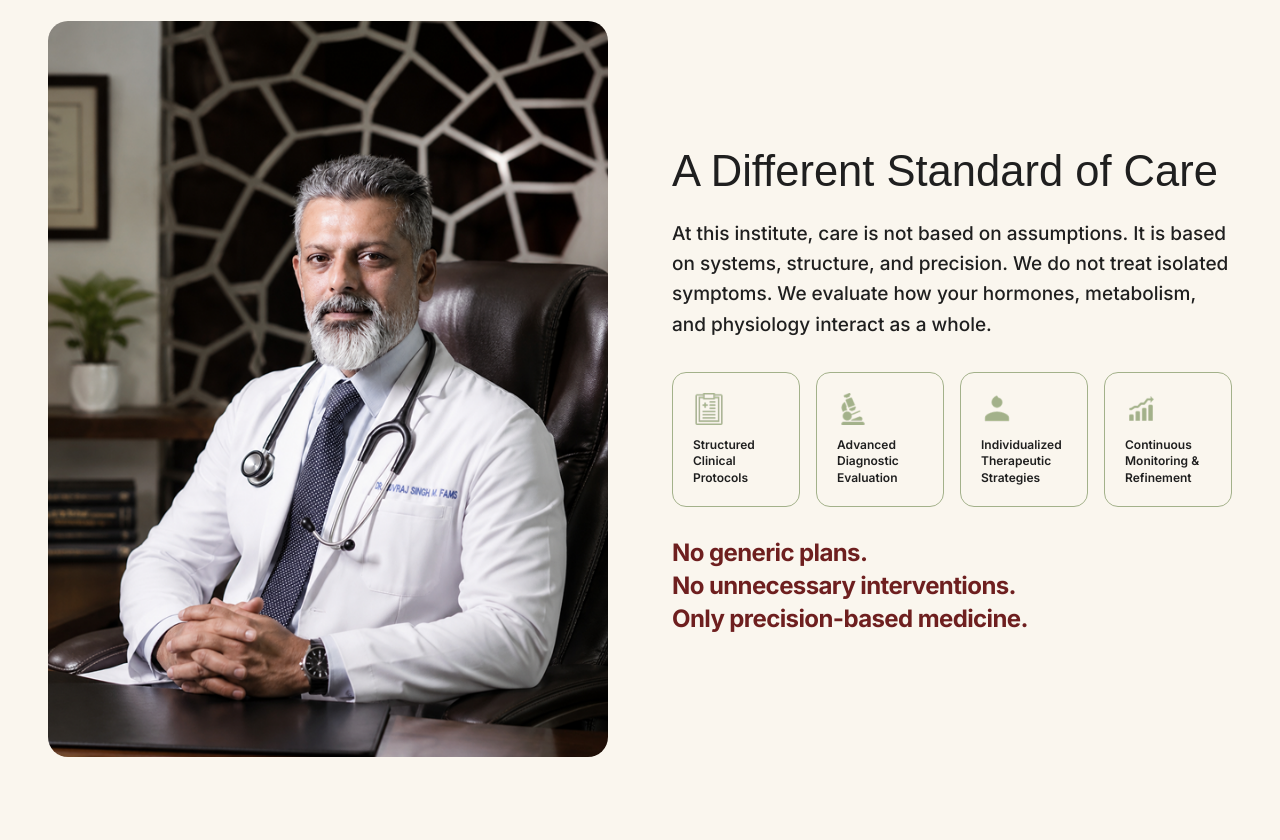
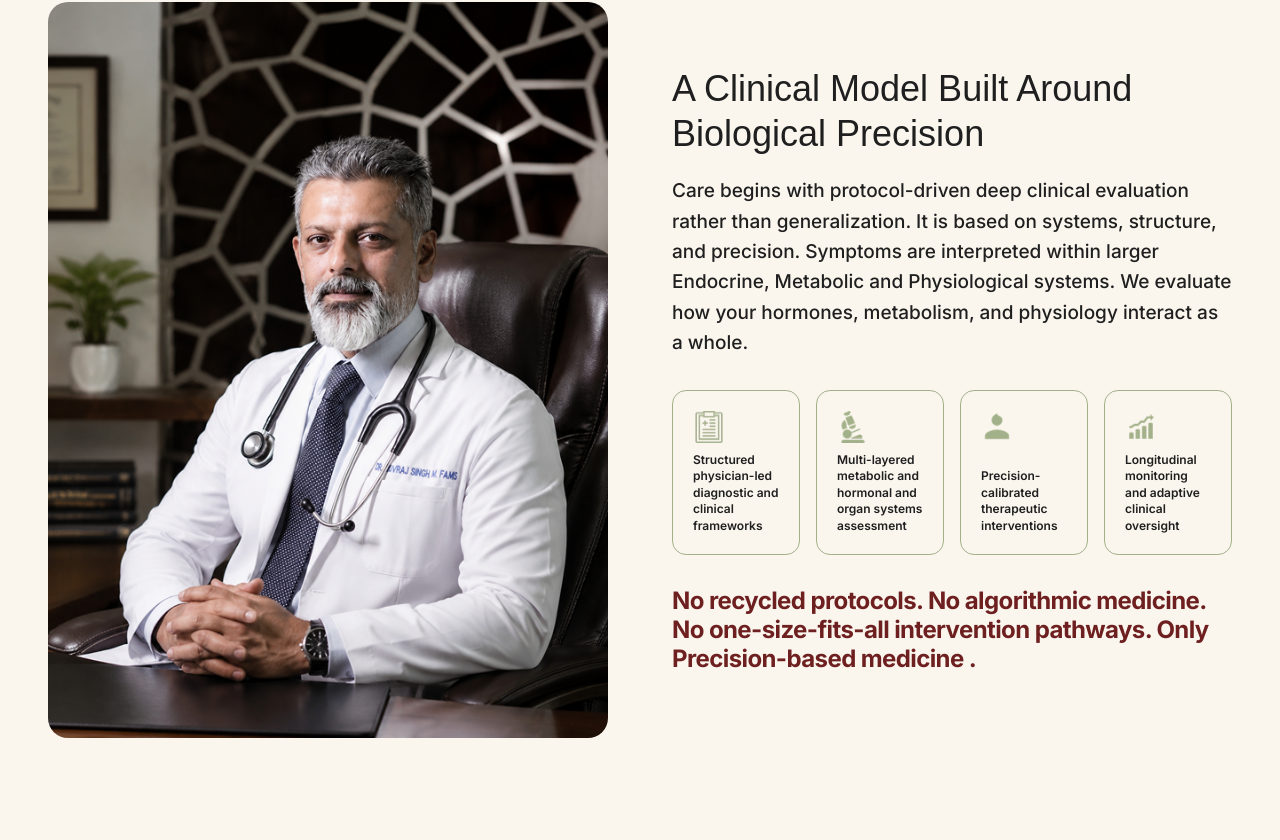
Before and after one commit to Ur456vi/clinic-management-system, a Next.js app: page / in a window 1280 px wide. Shown: the part 1906-2746 px from the top of the page. Built offline with nearby package versions, Linux system fonts and the light colour scheme; a web font is replaced by a local one.

Commit message:
Ui changes

```diff
--- a/app/(public)/_home-content.tsx
+++ b/app/(public)/_home-content.tsx
@@ -55,19 +55,19 @@ const TOLD = ['"Everything looks normal."', '"It\'s just stress."', '"It\'s part
 const DIFFERENT_CARE_FEATURES = [
   {
     icon: "/images/landing/Treatment.png",
-    title: "Structured Clinical Protocols",
+    title: "Structured physician-led diagnostic and clinical frameworks",
   },
   {
     icon: "/images/landing/Microscope.png",
-    title: "Advanced Diagnostic Evaluation",
+    title: "Multi-layered metabolic and hormonal and organ systems assessment",
   },
   {
     icon: "/images/landing/Customer.png",
-    title: "Individualized Therapeutic Strategies",
+    title: "Precision-calibrated therapeutic interventions",
   },
   {
     icon: "/images/landing/Increase.png",
-    title: "Continuous Monitoring & Refinement",
+    title: "Longitudinal monitoring and adaptive clinical oversight",
   },
 ];
 
@@ -135,7 +135,7 @@ const FOCUS_AREAS = [
     title: "Male Hormonal, Metabolic & Performance Health",
     image: "/images/landing/home-focus-male.png",
     bullets: [
-      "Testosterone and hormonal balance",
+      "Androgen health and endocrine optimization",
       "Sexual performance and vascular-hormonal evaluation",
       "Recovery, cognition and physiological restoration",
       "Sexual performance evaluation",
@@ -169,9 +169,9 @@ const FOCUS_AREAS = [
 ];
 
 const PROCESS_STEPS = [
-  { no: "01", body: "Comprehensive biological and clinical assessment." },
-  { no: "02", body: "Detailed physician-led evaluation and interpretation." },
-  { no: "03", body: "Structured therapeutic program with ongoing monitoring." },
+  { no: "01", body: "Comprehensive physiological and diagnostic mapping." },
+  { no: "02", body: "Thorough Physician-led systems interpretation and clinical synthesis." },
+  { no: "03", body: "Precision intervention with longitudinal recalibration." },
 ];
 
 export default function HomeContent() {
@@ -371,7 +371,7 @@ export default function HomeContent() {
             </div>
           </div>
           <div className="flex flex-col justify-center">
-            <SectionHeading>A Different Standard of Care</SectionHeading>
+            <SectionHeading>A Clinical Model Built Around Biological Precision</SectionHeading>
             <p
               className="mt-5 leading-relaxed"
               style={{
@@ -382,9 +382,7 @@ export default function HomeContent() {
                 color: "var(--brand-ink)",
               }}
             >
-              At this institute, care is not based on assumptions. It is based
-              on systems, structure, and precision. We do not treat isolated
-              symptoms. We evaluate how your hormones, metabolism, and
+              Care begins with protocol-driven deep clinical evaluation rather than generalization. It is based on systems, structure, and precision. Symptoms are interpreted within larger Endocrine, Metabolic and Physiological systems. We evaluate how your hormones, metabolism, and
               physiology interact as a whole.
             </p>
 
@@ -392,7 +390,7 @@ export default function HomeContent() {
               {DIFFERENT_CARE_FEATURES.map((f) => (
                 <div
                   key={f.title}
-                  className="rounded-xl border p-5 flex flex-col justify-between h-[135px]"
+                  className="rounded-xl border p-5 flex flex-col justify-between h-[165px]"
                   style={{
                     borderColor: "#A3B18A",
                     background: "transparent",
@@ -418,14 +416,14 @@ export default function HomeContent() {
 
             <div className="mt-8 space-y-1">
               <p className="text-[24px] font-bold tracking-tight" style={{ color: "#6E1F1F", lineHeight: "1.2" }}>
-                No generic plans.
+                No recycled protocols. No algorithmic medicine. No one-size-fits-all intervention pathways. Only Precision-based medicine .
               </p>
-              <p className="text-[24px] font-bold tracking-tight" style={{ color: "#6E1F1F", lineHeight: "1.2" }}>
+              {/* <p className="text-[24px] font-bold tracking-tight" style={{ color: "#6E1F1F", lineHeight: "1.2" }}>
                 No unnecessary interventions.
               </p>
               <p className="text-[24px] font-bold tracking-tight" style={{ color: "#6E1F1F", lineHeight: "1.2" }}>
                 Only precision-based medicine.
-              </p>
+              </p> */}
             </div>
           </div>
         </div>
@@ -438,7 +436,7 @@ export default function HomeContent() {
         style={{ background: "var(--brand-cream-2)" }}
       >
         <div className="mx-auto max-w-[1440px] px-6 pt-10 pb-20 md:px-12 md:pt-12 md:pb-24">
-          <SectionHeading align="center">Our Clinical Framework</SectionHeading>
+          <SectionHeading align="center">The Institute Methodology</SectionHeading>
 
           <div className="mt-12 flex flex-col lg:flex-row gap-8 items-center justify-between">
             {/* The 4 steps */}
--- a/app/(public)/services/[slug]/components/ServiceHero.tsx
+++ b/app/(public)/services/[slug]/components/ServiceHero.tsx
@@ -298,15 +298,15 @@ export function ServiceHero({ svc }: { svc: ServiceContent }) {
               className={`inline-flex items-center gap-2 rounded text-white transition-colors hover:opacity-95 font-medium ${isFemale ? 'px-8 py-4 text-[14px]' : 'px-6 py-3.5 text-[13px]'}`}
               style={{ background: "#889A6A" }}
             >
-              Book Consultation <span>→</span>
+              Request Consultation <span>→</span>
             </Link>
-            <Link
+            {/* <Link
               href="#approach"
               className={`inline-flex items-center gap-2 rounded border transition-colors hover:bg-[#722F27]/5 font-medium ${isFemale ? 'px-8 py-4 text-[14px]' : 'px-6 py-3.5 text-[13px]'}`}
               style={{ borderColor: "var(--brand-burgundy)", color: "var(--brand-burgundy)" }}
             >
               Explore Clinical Framework <span>→</span>
-            </Link>
+            </Link> */}
           </div>
 
           {/* Bottom Features Row */}
--- a/components/public/Footer.tsx
+++ b/components/public/Footer.tsx
@@ -14,14 +14,14 @@ import { SERVICES } from "./services-config";
 const COMPANY_LINKS = [
   { href: "/about", label: "ABOUT US" },
   // { href: "/services/female-hormonal", label: "SERVICES" },
-  { href: "/faq", label: "FAQ'S" },
+  // { href: "/faq", label: "FAQ'S" },
   { href: "/contact", label: "CONTACT US" },
 ];
 
 const POLICY_LINKS = [
-  { href: "/privacy", label: "PRIVACY POLICY" },
-  { href: "/terms", label: "TERMS OF SERVICE" },
-  { href: "/consumer-health-privacy", label: "CONSUMER HEALTH DATA PRIVACY POLICY" },
+  // { href: "/privacy", label: "PRIVACY POLICY" },
+  // { href: "/terms", label: "TERMS OF SERVICE" },
+  // { href: "/consumer-health-privacy", label: "CONSUMER HEALTH DATA PRIVACY POLICY" },
 ];
 
 function ColumnHeading({ children, isSerif = false }: { children: React.ReactNode; isSerif?: boolean }) {
@@ -116,7 +116,7 @@ export default function Footer() {
             <p
               className="mb-8 text-[13px] leading-relaxed font-medium text-[#333333]"
             >
-              Precision medicine for individuals who expect clarity, structure, and measurable outcomes from their health.
+              “The Institute operates with a serious clinical framework at the intersection of Internal Medicine, Pre-Critical Care, Endocrinology, Metabolic health and Regenerative care through physician-led precision frameworks designed for long-term physiological restoration.”
             </p>
             <Link
               href="/assessment"
--- a/components/public/Header.tsx
+++ b/components/public/Header.tsx
@@ -17,11 +17,11 @@ const PHONE_HREF = "tel:++919266843439";
 
 const NAV_LINKS: { href: string; label: string }[] = [
   { href: "/about", label: "About" },
-  { href: "/services/mens-hormonal", label: "Men's Hormonal" },
-  { href: "/services/female-hormonal", label: "Female Restorative" },
+  { href: "/services/mens-hormonal", label: "Men's Health" },
+  { href: "/services/female-hormonal", label: "Female Health" },
   { href: "/services/metabolic-health", label: "Metabolic Health" },
   { href: "/services/brain-mitochondrial", label: "Regenerative Health" },
-  { href: "/blog", label: "Blog" },
+  // { href: "/blog", label: "Blog" },
   { href: "/contact", label: "Contact Us" },
 ];
 
--- a/components/public/ui.tsx
+++ b/components/public/ui.tsx
@@ -83,7 +83,7 @@ export function SectionHeading({
       style={{
         fontFamily: "var(--font-display)",
         color: "var(--brand-ink)",
-        fontSize: "clamp(28px, 3.4vw, 44px)",
+        fontSize: "clamp(28px, 3.4vw, 36px)",
       }}
     >
       {children}
```
